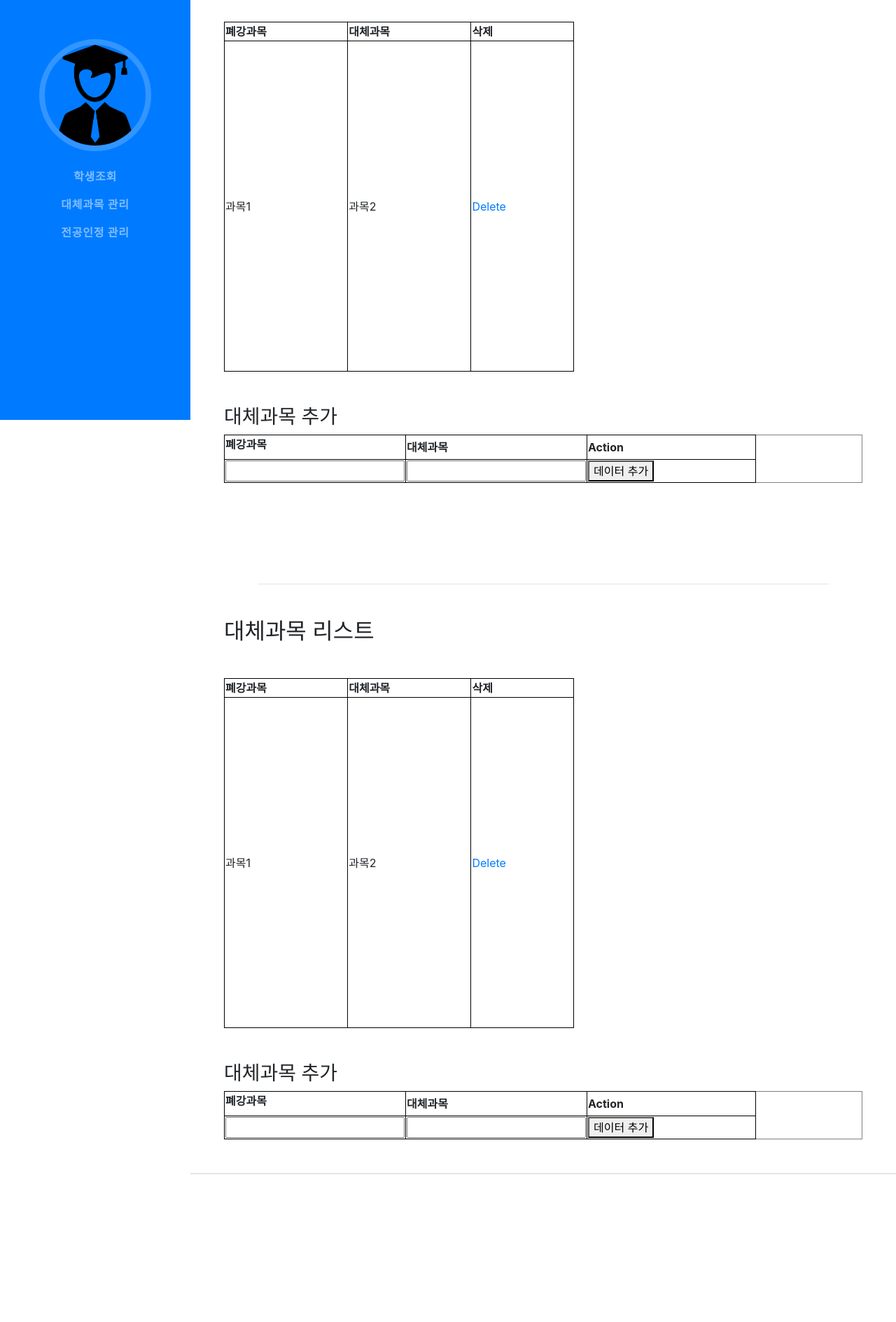
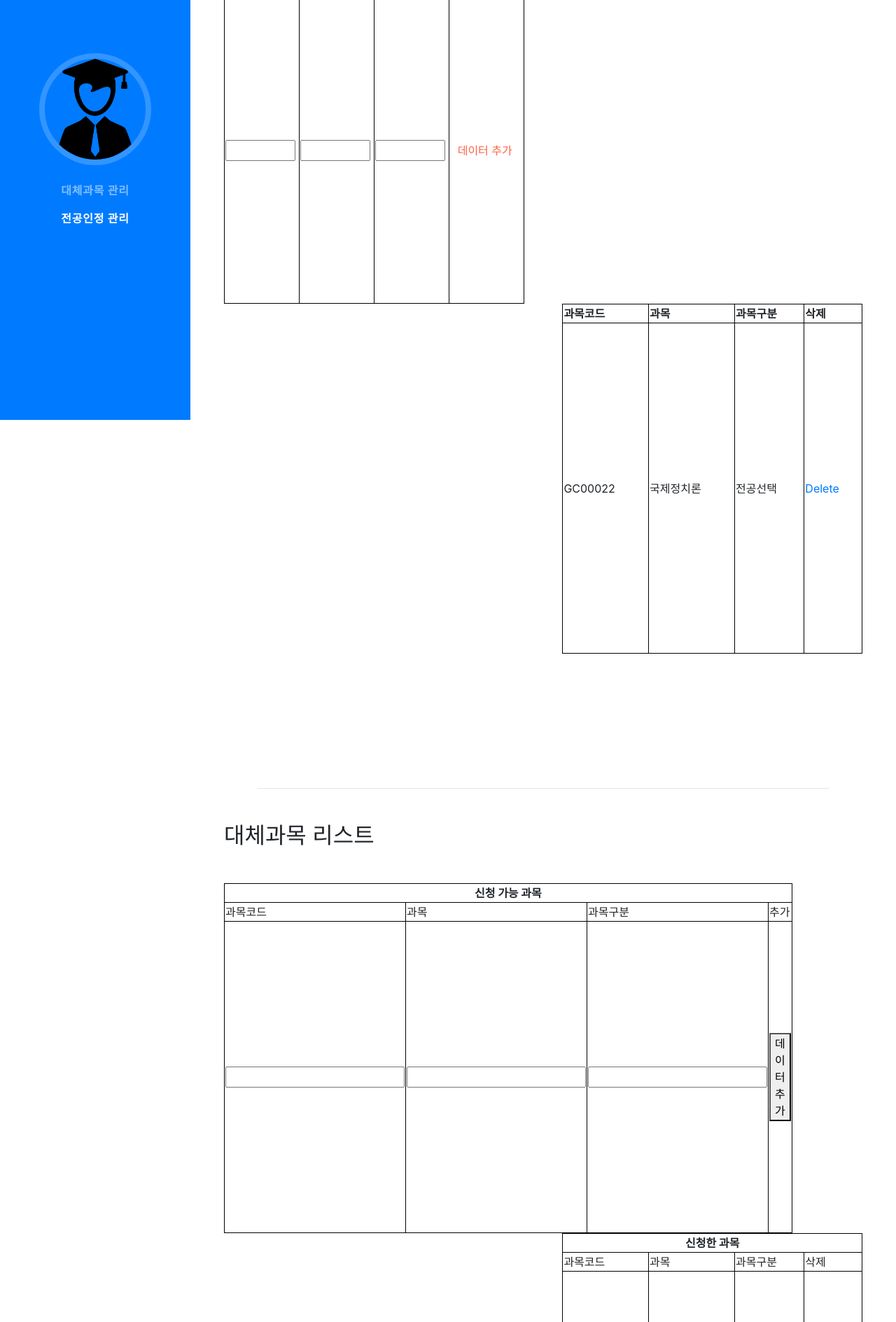
Before and after one commit to jikj0730/test, a website with bundled scripts: page LetMeGraduation/request.html in a window 1280 px wide. Shown: the part 200-2089 px from the top of the page at 70% size. Before the commit the page ends 1878 px from the top, so only its background shows below. Built offline with nearby package versions, Linux system fonts and the light colour scheme; a web font is replaced by a local one.

Commit message:
테이블 나란히 보이게하는거 아는사람..?

```diff
--- a/LetMeGraduation/css/resume.css
+++ b/LetMeGraduation/css/resume.css
@@ -202,8 +202,7 @@ a:active {
 
 .t2{
     border: 1px solid gray;
-    width: 500px;
-    height: 500px;
+    width: 200px;
 }
 
 td,th{
--- a/LetMeGraduation/js/resume.js
+++ b/LetMeGraduation/js/resume.js
@@ -47,14 +47,15 @@ $('#append_row').on("click", function () {
 	$('#list_table').append(
 		$('<tr>').append(
 			$('<td>').append($('#add_no').val()),
-			$('<td>').append($('#add_name').val()),
+      $('<td>').append($('#add_name').val()),
+      $('<td>').append($('#add_list').val()),
 			$('<td>').append(
 				// property와 attribute의 차이!!
 				$('<a>').prop('href', '#').addClass('delete-link').append('Delete')
 				// <a href="#" class="delete-link">Delete</a>
 			)
 		)
-	);
+  )
 });
 
 $('#list_table').on("click", ".delete-link", function () {
--- a/LetMeGraduation/request.html
+++ b/LetMeGraduation/request.html
@@ -40,9 +40,6 @@
     </button>
     <div class="collapse navbar-collapse" id="navbarSupportedContent">
         <ul class="navbar-nav">
-            <li class="nav-item">
-                <a class="nav-link js-scroll-trigger" href="#about">학생조회</a>
-            </li>
                <li class="nav-item">
                 <a class="nav-link js-scroll-trigger" href="#major_replace">대체과목 관리</a>
             </li>
@@ -54,23 +51,47 @@
 </nav>
 
 <div class="container-fluid p-0">
+    <section class="resume-section p-3 p-lg-5 d-flex flex-column" id="major_replace">
+        <h2 class="mb-5">대체과목 리스트</h2>
 
-    <section class="resume-section p-3 p-lg-5 d-flex flex-column" id="elective">
-        <hr class="m-5">
-            <h2 class="mb-5">대체과목 리스트</h2>
+        <table  class="t2"  style="width:47%; float:left;" id="append_table">
+                <thead>
+                <tr>
+                     <th style="text-align:center" colspan="4">신청 가능 과목</th>
+                </tr>
+                <tr>
+                    <th><label for="add_no">과목코드</label></th>
+                    <td>과목</td>
+                    <td>과목구분</td>
+                    <td>추가</td>
+                </tr>
+                </thead>
+
+                <tbody>
+                <tr>
+                    <td><input style="width:100px" type="text" id="add_no"></td>
+                    <td><input style="width:100px" type="text" id="add_name"></td>
+                    <td><input style="width:100px" type="test" id="add_list"></td>
+                    <td><button type="button" id="append_row" style="width:100px; border:none; background-color: white; color: tomato">데이터 추가</button></td>
+                </tr>
+                </tbody>
+
+        </table>
             <div class="mb-5">
-            <table class="t2" id="list_table">
+            <table  class="t2" id="list_table" style="width:47% ;float:right">
                     <thead>
                         <tr>
-                            <th>폐강과목</th>
-                            <th>대체과목</th>
+                            <th>과목코드</th>
+                            <th>과목</th>
+                            <th>과목구분</th>
                             <th>삭제</th>
                         </tr>
                     </thead>
                     <tbody>
                         <tr>
-                            <td>과목1</td>
-                            <td>과목2</td>
+                           <td>GC00022</td>
+                            <td>국제정치론</td>
+                            <td>전공선택</td>
                             <td>
                                 <a href="#" class="delete-link">Delete</a>
                             </td>
@@ -80,65 +101,78 @@
                 </table>
             </div>
 
-                <h3>대체과목 추가</h3>
+            </div>
+        </section>
 
-                <table border="1" id="append_table">
-                <colgroup>
-                <col style="width:70px">
-                <col style="width:200px">
-                <col style="width:300px">
-                <col style="width:200px">
-                </colgroup>
 
-                <thead>
-                <tr>
-                    <th><label for="add_no">폐강과목</label></th>
-                    <th>대체과목</th>
-                    <th>Action</th>
-                </tr>
+
+
+
+
+
+
+
+
+
+    <section class="resume-section p-3 p-lg-5 d-flex flex-column" id="major_check">
+    <hr class="m-5">
+        <h2 class="mb-5">대체과목 리스트</h2>
+        <div class="mb-5" >
+        <table class="t2"  id="append_table" style="width:47%; float:left" >
+                <thead style="border-bottom : 2px">
+                    <tr>
+                        <th style="text-align:center" colspan="4">신청 가능 과목</th>
+                    </tr>
+                    <tr>
+                        <td>과목코드</td>
+                        <td>과목</td>
+                        <td>과목구분</td>
+                        <td>추가</td>
+                    </tr>
                 </thead>
 
                 <tbody>
-                <tr>
-                    <td><input type="text" id="add_no"></td>
-                    <td><input type="text" id="add_name"></td>
-                    <td><button type="button" id="append_row">데이터 추가</button></td>
-                </tr>
-                </tbody>
-
-                </table>
-            </div>
-
-        </section>
-
-    <section class="resume-section p-3 p-lg-5 d-flex flex-column" id="elective">
-    <hr class="m-5">
-        <h2 class="mb-5">대체과목 리스트</h2>
-        <div class="mb-5">
-        <table class="t2" id="list_table">
-                <thead>
                     <tr>
-                        <th>폐강과목</th>
-                        <th>대체과목</th>
-                        <th>삭제</th>
-                    </tr>
-                </thead>
-                <tbody>
-                    <tr>
-                        <td>과목1</td>
-                        <td>과목2</td>
-                        <td>
-                            <a href="#" class="delete-link">Delete</a>
-                        </td>
+                        <td style="widows: 50px;"><input style="widows: 50px;" type="text" id="add_no"></td>
+                        <td style="widows: 50px;"><input style="widows: 50px;" type="text" id="add_name"></td>
+                        <td><input type="text" id="add_list"></td>
+                        <td><button type="button" id="append_row">데이터 추가</button></td>
                     </tr>
 
                 </tbody>
             </table>
+
+
+            <table class="t2" id="list_table" style="width:47% ;float:right">
+                    <thead style="border-bottom : 2px">
+                        <tr>
+                            <th style="text-align:center" colspan="4">신청한 과목</th>
+                        </tr>
+                        <tr>
+                            <td label for="add_no">과목코드</td>
+                            <td>과목</td>
+                            <td>과목구분</td>
+                            <td>삭제</td>
+                        </tr>
+                    </thead>
+
+                    <tbody>
+                        <tr>
+                            <td>GC00022</td>
+                            <td>국제정치론</td>
+                            <td>전공선택</td>
+                            <td>
+                                <a href="#" class="delete-link">Delete</a>
+                            </td>
+                        </tr>
+
+                    </tbody>
+                </table>
         </div>
 
             <h3>대체과목 추가</h3>
 
-            <table border="1" id="append_table">
+            <table style="border:1px" id="append_table">
             <colgroup>
             <col style="width:70px">
             <col style="width:200px">
```
Also changed, not shown: LetMeGraduation/index.html (+80 -28 lines), LetMeGraduation/student.html (+1 -1 lines), LetMeGraduation/js/resume.min.js.
